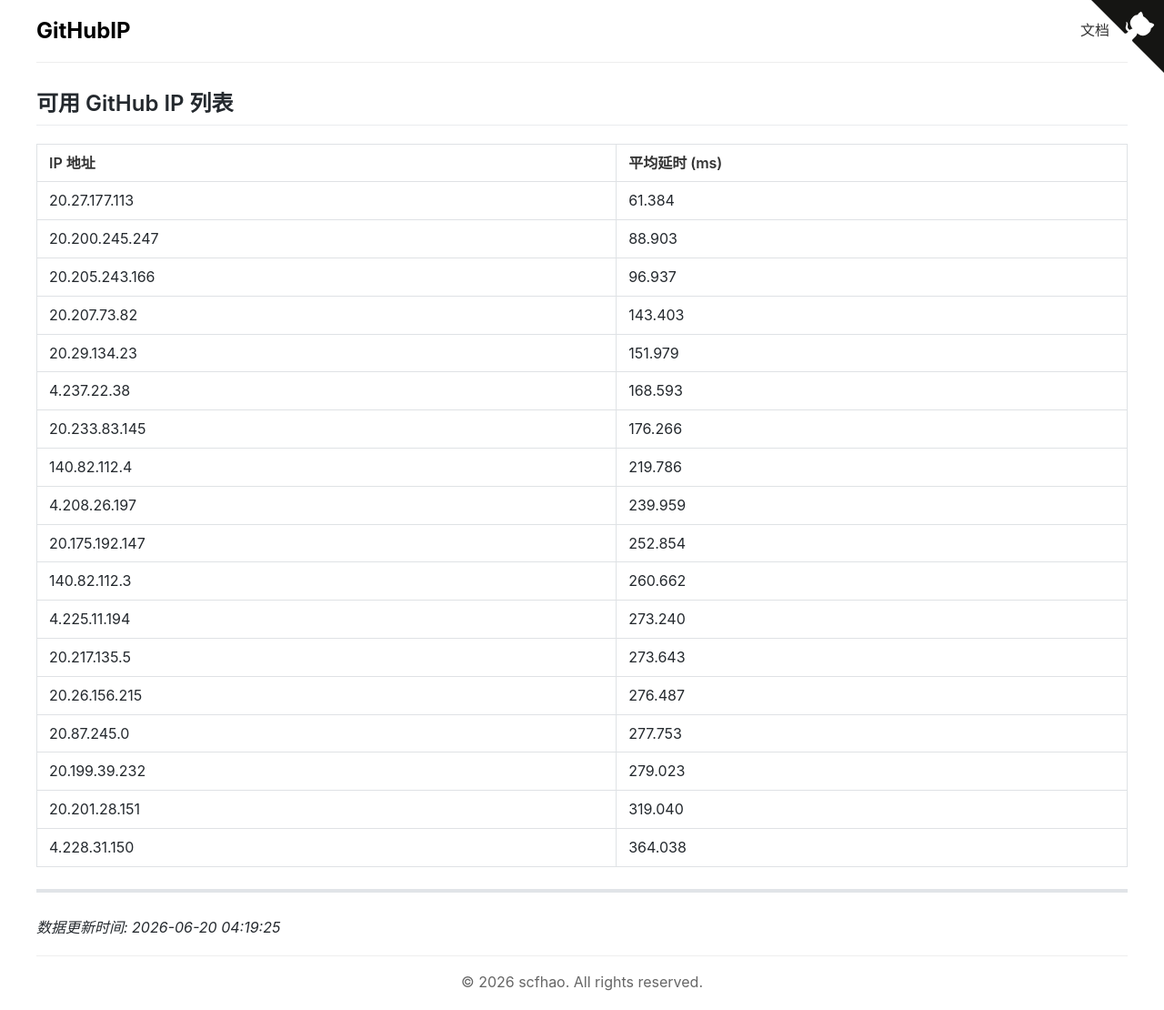
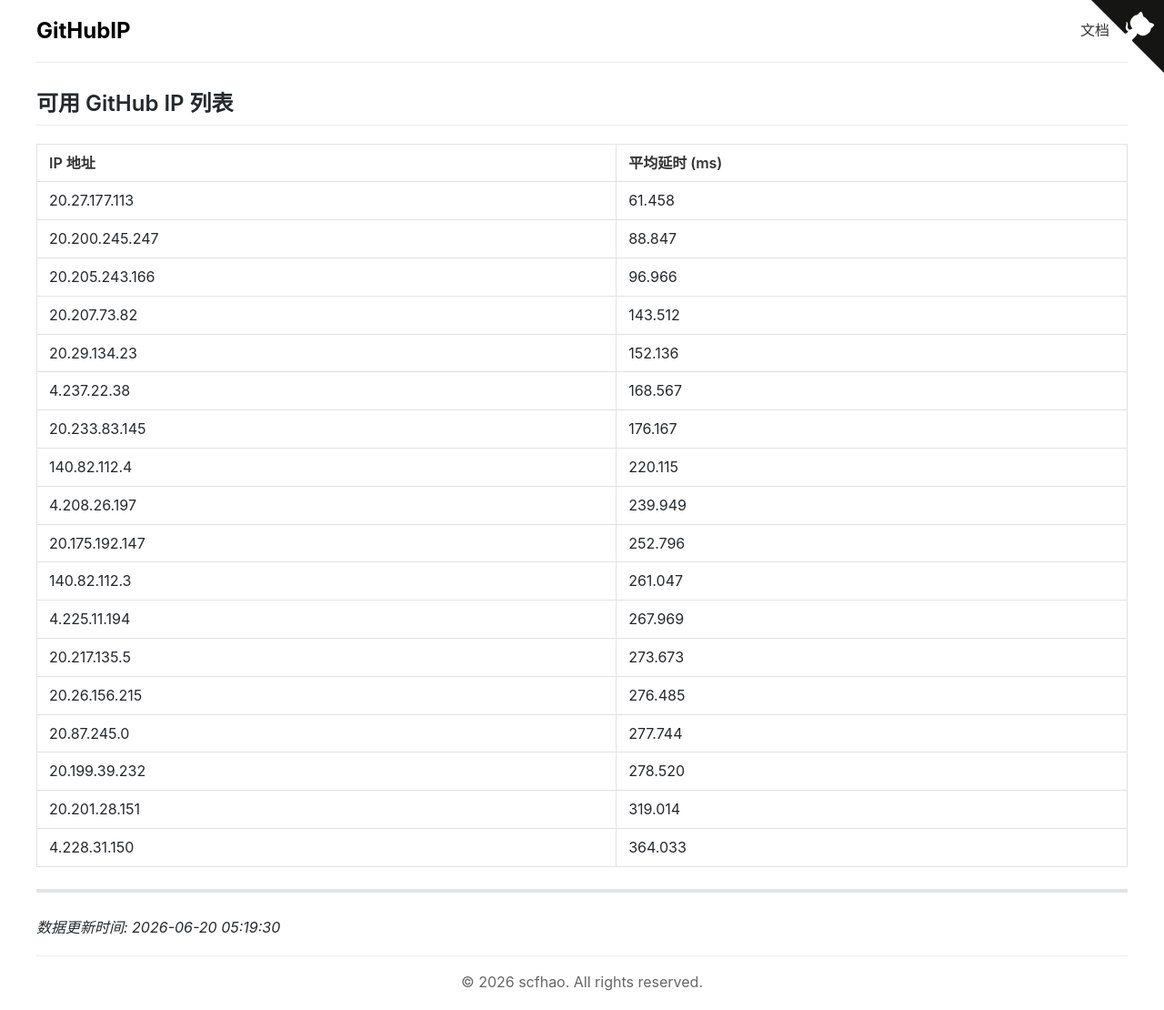
Before and after one commit to scfhao/GitHubIP, a Jekyll site: the page built from index.md, in a window 1280 px wide. Shown: the whole page at 91% size. Built offline with Jekyll 4.4.1, drawn with Linux system fonts in a browser that asks for light colours.

Commit message:
自动脚本执行 - 2026-06-20 05:19:30

```diff
--- a/index.md
+++ b/index.md
@@ -1,32 +1,32 @@
 ---
 layout: home
 title: GitHub IP 列表
-date: 2026-06-20 04:19:25
+date: 2026-06-20 05:19:30
 ---
 
 ## 可用 GitHub IP 列表
 
 | IP 地址 | 平均延时 (ms) |
 |---------|--------------|
-| 20.27.177.113 | 61.384 |
-| 20.200.245.247 | 88.903 |
-| 20.205.243.166 | 96.937 |
-| 20.207.73.82 | 143.403 |
-| 20.29.134.23 | 151.979 |
-| 4.237.22.38 | 168.593 |
-| 20.233.83.145 | 176.266 |
-| 140.82.112.4 | 219.786 |
-| 4.208.26.197 | 239.959 |
-| 20.175.192.147 | 252.854 |
-| 140.82.112.3 | 260.662 |
-| 4.225.11.194 | 273.240 |
-| 20.217.135.5 | 273.643 |
-| 20.26.156.215 | 276.487 |
-| 20.87.245.0 | 277.753 |
-| 20.199.39.232 | 279.023 |
-| 20.201.28.151 | 319.040 |
-| 4.228.31.150 | 364.038 |
+| 20.27.177.113 | 61.458 |
+| 20.200.245.247 | 88.847 |
+| 20.205.243.166 | 96.966 |
+| 20.207.73.82 | 143.512 |
+| 20.29.134.23 | 152.136 |
+| 4.237.22.38 | 168.567 |
+| 20.233.83.145 | 176.167 |
+| 140.82.112.4 | 220.115 |
+| 4.208.26.197 | 239.949 |
+| 20.175.192.147 | 252.796 |
+| 140.82.112.3 | 261.047 |
+| 4.225.11.194 | 267.969 |
+| 20.217.135.5 | 273.673 |
+| 20.26.156.215 | 276.485 |
+| 20.87.245.0 | 277.744 |
+| 20.199.39.232 | 278.520 |
+| 20.201.28.151 | 319.014 |
+| 4.228.31.150 | 364.033 |
 
 ---
 
-*数据更新时间: 2026-06-20 04:19:25*
+*数据更新时间: 2026-06-20 05:19:30*
```
